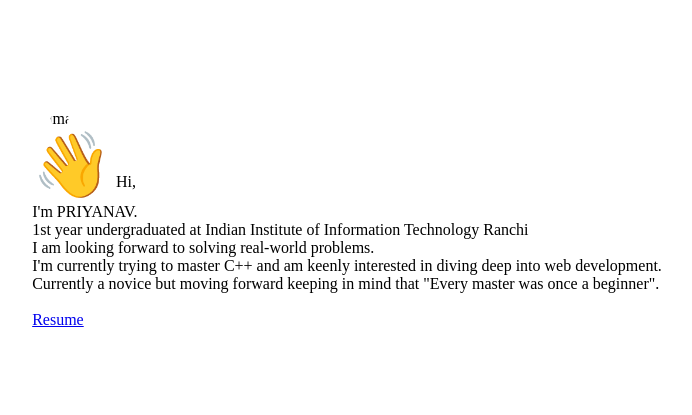
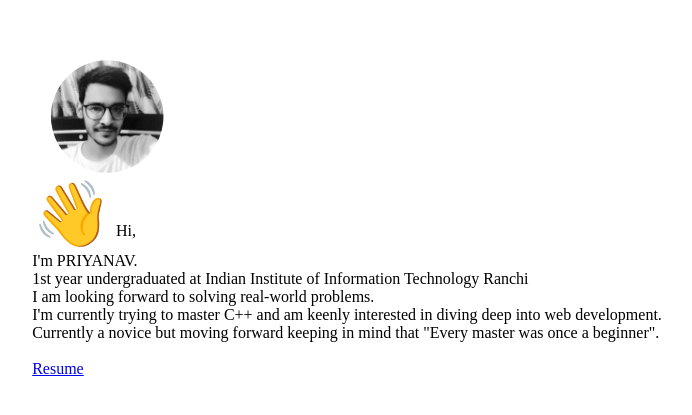
Before and after one commit to gambitPnav/introduction, a plain HTML site: page index.html in a window 1280 px wide. Shown: the part 131-546 px from the top of the page, without its empty margins (293-985 px from the left). Drawn offline with Linux system fonts and the light colour scheme.

Commit message:
Update index.html

```diff
--- a/index.html
+++ b/index.html
@@ -12,7 +12,7 @@
 <body>
     <div>
         <!-- class="container"> -->
-        <img width="150px" src="./image/image.jpg" class="image" alt="image">
+        <img width="150px" src="image.jpg" class="image" alt="image">
         <br>
         <span style="font-size:4rem">👋</span>
         Hi,
```
